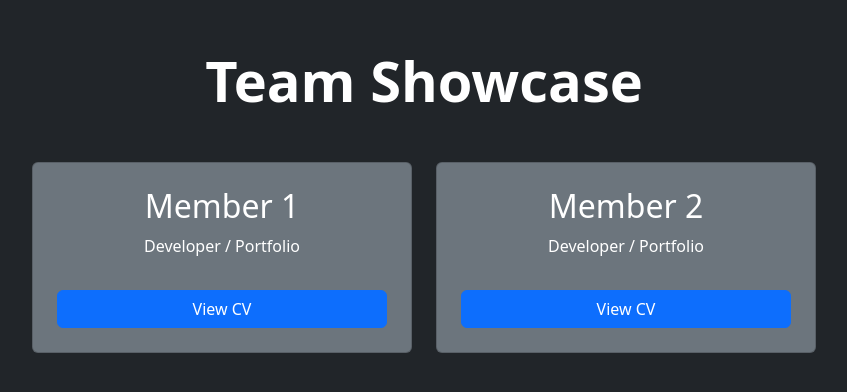
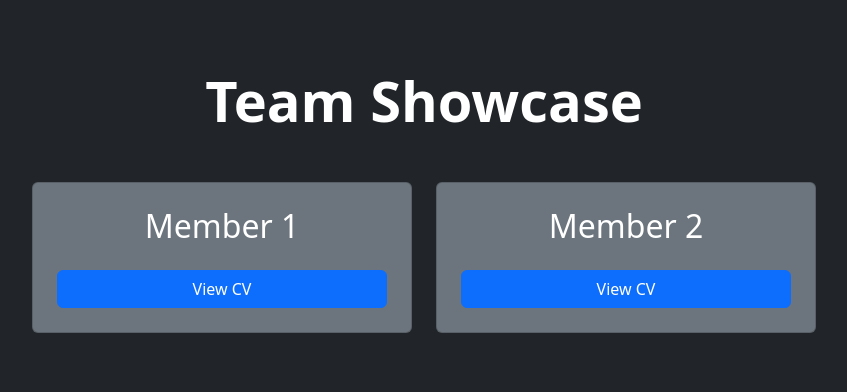
Before and after one commit to Dem09Z/FWC-tmahasuk, a plain HTML site: page Cell04/index.html in a window 1280 px wide. Shown: the part 200-592 px from the top of the page, without its empty margins (216-1063 px from the left). Drawn offline with nearby package versions, Linux system fonts and the light colour scheme.

Commit message:
index change

```diff
--- a/Cell04/index.html
+++ b/Cell04/index.html
@@ -14,12 +14,10 @@
         <div class="row justify-content-center gap-4">
             <div class="col-md-4 card bg-secondary text-white p-4">
                 <h2>Member 1</h2>
-                <p>Developer / Portfolio</p>
                 <a href="member1.html" class="btn btn-primary mt-3">View CV</a>
             </div>
             <div class="col-md-4 card bg-secondary text-white p-4">
                 <h2>Member 2</h2>
-                <p>Developer / Portfolio</p>
                 <a href="member2.html" class="btn btn-primary mt-3">View CV</a>
             </div>
         </div>
```
